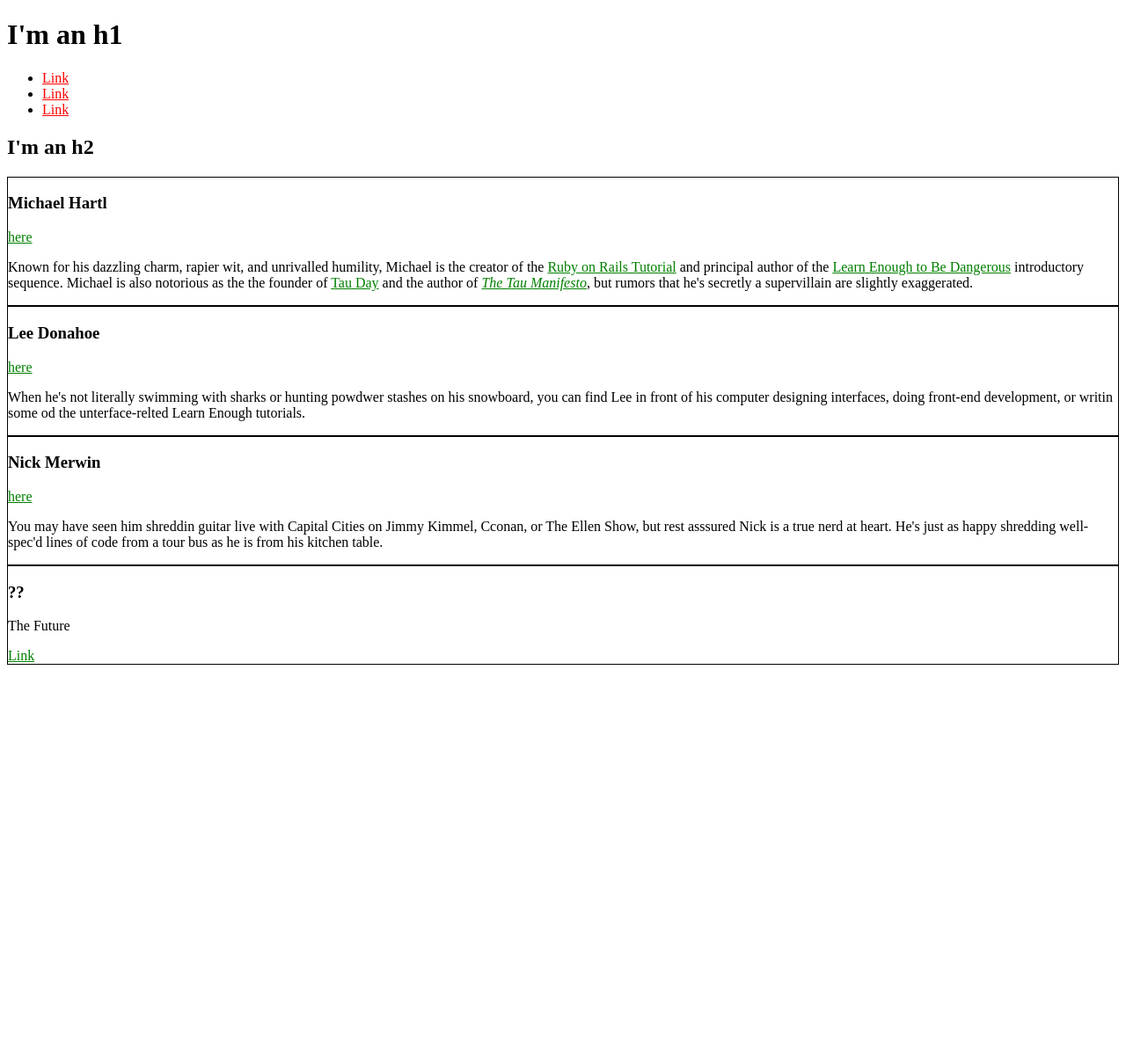
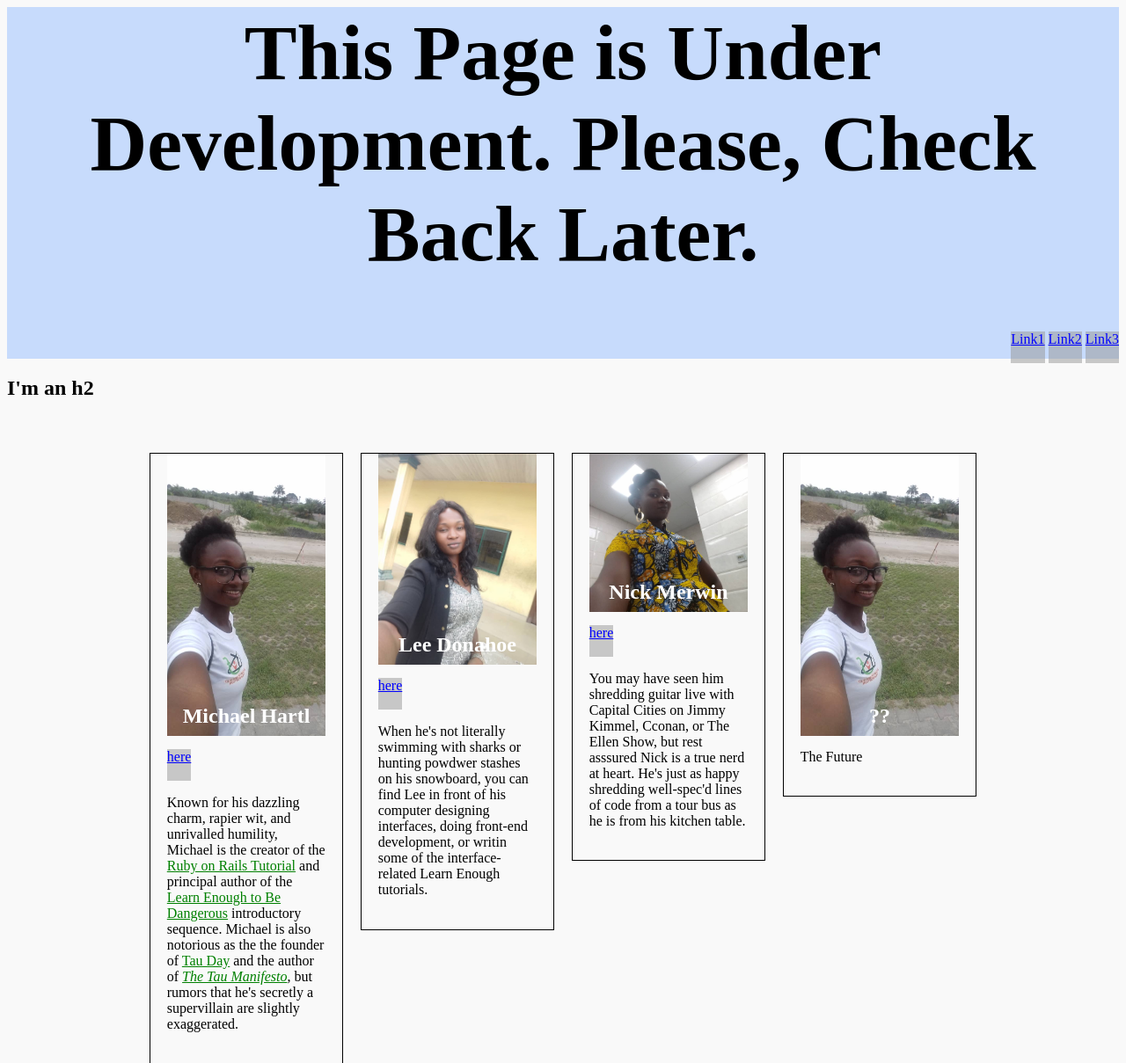
Before and after one commit to udofiasuquo/udofiasuquo.github.io, a plain HTML site: page index.html in a window 1280 px wide. Shown: the top 1209 px of the page at 88% size. Before the commit the page ends 800 px from the top, so only its background shows below. Drawn offline with Linux system fonts and the light colour scheme.

Commit message:
Add images: q

```diff
--- a/index.html
+++ b/index.html
@@ -4,71 +4,180 @@
 	<title>Test Page: Don't Panic</title>
 	<meta charset="utf-8">
 <style>
+	/* GLOBAL STYLES */
+	h1 {
+		font-size: 7vw;
+		margin-top: 0;
+		text-align: center;
+	}
+
 	a {
-		color: red;
+		color: #f00;
+	}
+
+	/* HERO STYLES */
+	.full-hero {
+		background-color: #c7dbfc;
+		height: 50vh;
+	}
+
+	/* SOCIAL LINKS */
+	.social-list {
+		list-style: none;
+		padding: 0;
+		text-align: right;
+	}
+
+	.social-list > li {
+		display: inline-block;
+	}
+
+	/* SOCIAL STYLES */
+	.social-link {
+		background: rgba(150, 150, 150, 0.5);
+		color: blue;
+		height: 36px;
+		display: inline-block;
+		height: 36px;
+	}
+
+	/* BIO STYLES */
+	.bio-wrapper {
+		/*background-color: #c0e0c3;*/
+		font-size: 24px;
+		margin: auto;
+		max-width: 960px;   /* to make content fit both on desktop and on mobile phones */
+		overflow: hidden;
+	}
+
+	.bio-wrapper:after {
+		visibility: hidden;
+		display: block;
+		font-size: 0;
+		content: "";
+		clear: both;
+		height: 0;
 	}
 
 	.bio-box {
 		border: 1px solid black;
+		box-sizing: border-box;
+		float: left;
+		font-size: 1rem;
+		margin: 40px 1% 0;
+		padding: 0 2% 2%;
+		width: 23%;
 	}
 
-	.bio-box a {
+	.bio-box h3 {
+		color: #fff;
+		font-size: 1.5em;
+		margin: -40px 0 1em;
+		text-align: center;
+	}
+
+	.bio-box img {
+		width: 100%;
+	}
+
+	.bio-copy {
+		font-size: 1em;
+	}
+
+	.bio-copy a {
 		color: green;
 	}
 
-	.bio-box p a {
-		color: green;
+	/*.bio-box > a {
+		color: #c68bf9;
+	}*/
+
+
+	/* BODY STYLES */
+	body {
+		background: rgba(150, 150, 150, 0.05);
 	}
 
 </style>
 </head>
 <body>
-	<h1>I'm an h1</h1>
-	<ul>
-		<li id="link">
-			<a href="http://example.com/">Link</a>
+	<div class="full-hero hero-home">
+		<h1>This Page is Under Development. Please, Check Back Later.</h1>
+		<ul class="social-list">
+		<li>
+			<a href="http://example.com/" class="social-link">Link1</a>
 		</li>
 		<li>
-			<a href="http://example.com/">Link</a>
+			<a href="http://example.com/" class="social-link">Link2</a>
 		</li>
 		<li>
-			<a href="http://example.com/">Link</a>
+			<a href="http://example.com/" class="social-link">Link3</a>
 		</li>
-	</ul>
+		</ul>
+	</div>
 
 	<h2>I'm an h2</h2>
-
-	<div class="bio-box">
-		<h3>Michael Hartl</h3>
-		<a href="http://twitter.com/mhartl">here</a>
-		<p>
+	<div class="bio-wrapper">
+		<div class="bio-box">
+			<!-- <img src="https://placekitten.com/g/400/400">-->
+			<img src="R1.jpg">
+			<h3>Michael Hartl</h3>
+			<a href="http://twitter.com/mhartl" class="social-link">here</a>
+		<div class="bio-copy">
+			<p>
 			Known for his dazzling charm, rapier wit, and unrivalled humility, Michael is the creator of the <a href="https://www.railstutorial.org/">Ruby on Rails Tutorial</a> and principal author of the <a href="https://learnenough.com/">Learn Enough to Be Dangerous</a> introductory sequence. Michael is also notorious as the the founder of <a href="https://tauday.com/">Tau Day</a> and the author of <a href="https://tauday.com/tau-manifesto"><em>The Tau Manifesto</em></a>, but rumors that he's secretly a supervillain are slightly exaggerated.
-		</p>
+			</p>
+	</div>
 	</div>
 
 	<div class="bio-box">
+		<!--<img src="https://placekitten.com/g/400/400">-->
+		<img src="R2.jpg">
 		<h3>Lee Donahoe</h3>
-		<a href="http://twitter.com/leedonahoe">here</a>
+		<a href="http://twitter.com/leedonahoe" class="social-link">here</a>
+		<div class="bio-copy">
 		<p>
-			When he's not literally swimming with sharks or hunting powdwer stashes on his snowboard, you can find Lee in front of his computer designing interfaces, doing front-end development, or writin some od the unterface-relted Learn Enough tutorials.
+			When he's not literally swimming with sharks or hunting powdwer stashes on his snowboard, you can find Lee in front of his computer designing interfaces, doing front-end development, or writin some of the interface-related Learn Enough tutorials.
 		</p>
+	</div>
 	</div>
 
 	<div class="bio-box">
+		<!--<img src="https://placekitten.com/g/400/400">-->
+		<img src="R3.jpg">
 		<h3>Nick Merwin</h3>
-		<a href="http://twitter.com/nickmerwin">here</a>
+		<a href="http://twitter.com/nickmerwin" class="social-link">here</a>
+		<div class="bio-copy">
 		<p>
-			You may have seen him shreddin guitar live with Capital Cities on Jimmy Kimmel, Cconan, or The Ellen Show, but rest asssured Nick is a true nerd at heart. He's just as happy shredding well-spec'd lines of code from a tour bus as he is from his kitchen table.
+			You may have seen him shredding guitar live with Capital Cities on Jimmy Kimmel, Cconan, or The Ellen Show, but rest asssured Nick is a true nerd at heart. He's just as happy shredding well-spec'd lines of code from a tour bus as he is from his kitchen table.
 		</p>
+	</div>
 	</div>
 
 	<div class="bio-box">
+		<!-- <img src="https://placekitten.com/g/400/400">-->
+		<img src="R1.jpg">
 		<h3>??</h3>
 		<p>
 			The Future
 		</p>
-		<a href="http://example.com/">Link</a>
+
+		</div>
 	</div>
+
+	<!-- After .bio-wrapper div -->
+	<p>
+		Learn Enough to Be Dangerous is a leader in the movement to teach the world <em>technical sophistication</em>, which includes both "hard skills" like coding, command lines, and version control, and "soft skills" like guessing keyboard shortcuts, Googling error messages, and knowing when to just reboot the darn thing.
+	</p>
+	<p>
+		We believe there are <strong>at least a billion people</strong> who can benefit from learning technical sophistication, probably more. To join our movement, <a href="https://learnenough.com/#email_list">sign up for our official email list</a> now.
+	</p>
+	<h3>Background</h3>
+	<p>
+		Learn Enough to Be Dangerous is an outgrowth of the <a href="https://www.railstutorial.org/">Ruby on Rails Tutorial</a> and the <a href="https://www.softcover.io/">Softcover publishing platform</a>. This page is part of the sample site for <a href="https://learnenough.com/css-tutorial"><em>Learn Enough CSS and Layout to Be Dangerous</em></a>, which teaches the basics of   <strong>C</strong>ascading <strong>S</strong>tyle <strong>S</strong>heets, the language that allows web pages to be styled.
+		Other related tutorials can be found at <a href="https://learnenough.com/">learnenough.com</a>.
+	</p>
+
 
 </body>
 </html>
```
Also changed, not shown: R1.jpg (added), R2.jpg (added), R3.jpg (added).
